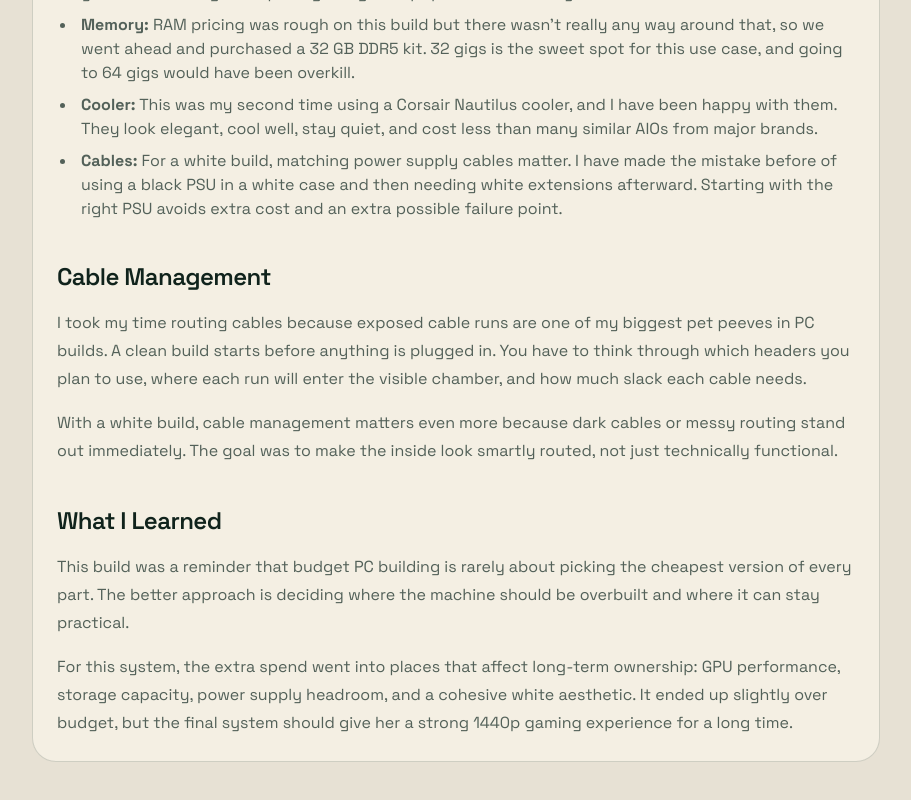
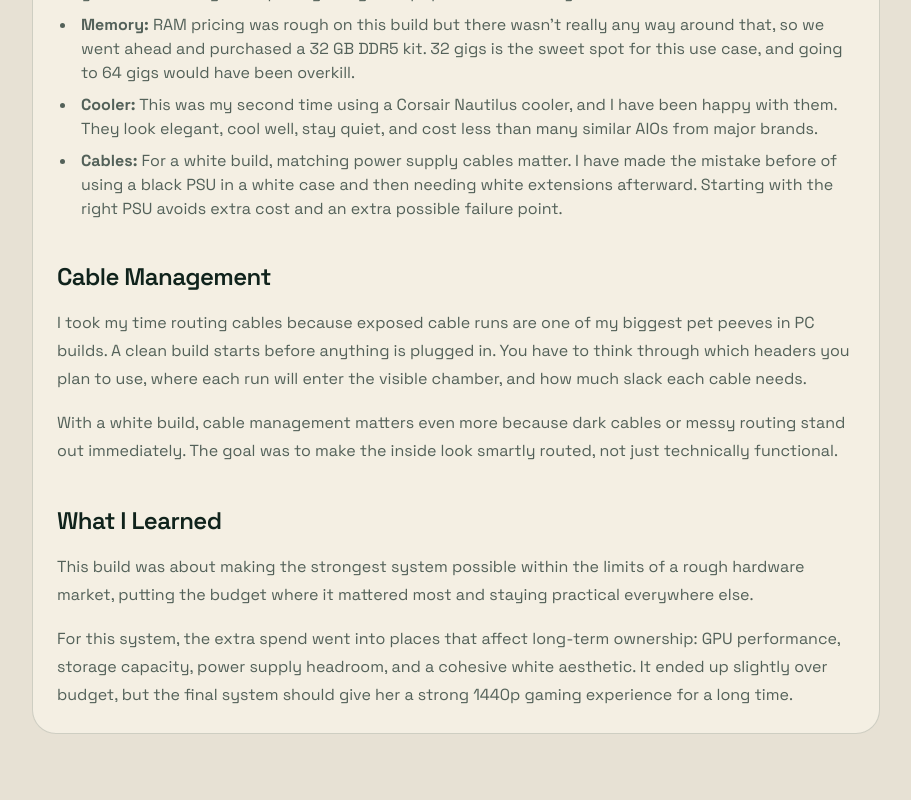
Before and after one commit to RickySerrano904/RickySerrano.dev, a Next.js app: page /projects/lancool-207-gaming-pc in a window 1280 px wide. Shown: the part 3712-4512 px from the top of the page, without its empty margins (184-1095 px from the left). Built offline with nearby package versions, Linux system fonts and the light colour scheme.

Commit message:
docs: lancool project details

```diff
--- a/app/projects/lancool-207-gaming-pc/page.mdx
+++ b/app/projects/lancool-207-gaming-pc/page.mdx
@@ -129,7 +129,7 @@ With a white build, cable management matters even more because dark cables or me
 
 ## What I Learned
 
-This build was a reminder that budget PC building is rarely about picking the cheapest version of every part. The better approach is deciding where the machine should be overbuilt and where it can stay practical.
+This build was about making the strongest system possible within the limits of a rough hardware market, putting the budget where it mattered most and staying practical everywhere else.
 
 For this system, the extra spend went into places that affect long-term ownership: GPU performance, storage capacity, power supply headroom, and a cohesive white aesthetic. It ended up slightly over budget, but the final system should give her a strong 1440p gaming experience for a long time.
 </ProjectCaseStudyLayout>
```
